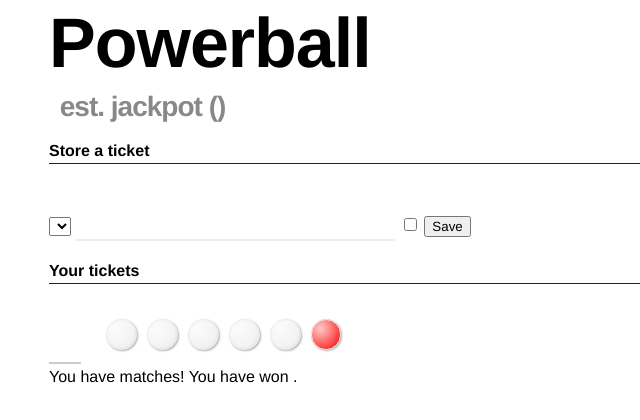
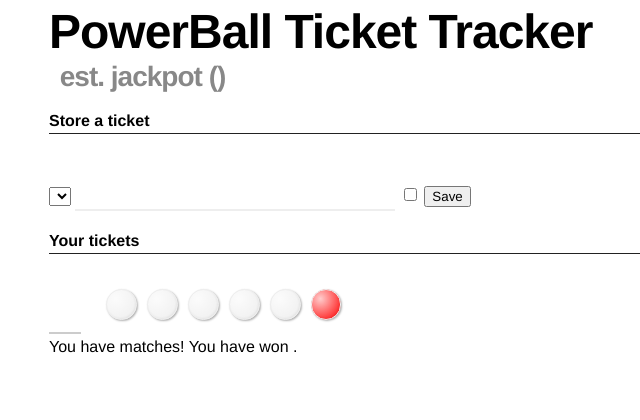
Before and after one commit to andrewhouser/PowerBallTicketTracker, a PHP site: page / in a window 1280 px wide. Shown: the top 420 px of the page, without its empty margins (291-931 px from the left). Run offline with PHP 8.4, Linux system fonts and the light colour scheme; a stand-in replaces the project's code that opens the database connection; lists and menus that the app fills with data are empty; style sheets or scripts are compiled from the project's sources.

Commit message:
Changed project public-facing name

```diff
--- a/index.html
+++ b/index.html
@@ -7,7 +7,7 @@
 	<script src="./res/js/main.js"></script>
 </head>
 <body>
-	<h1>Powerball
+	<h1>PowerBall Ticket Tracker
 		<div>
 			<span data-bind="text: jackpot"></span><em>est. jackpot (<em data-bind="text: nextDrawDate"></em>)</em>
 		</div>
--- a/res/css/scss/title.scss
+++ b/res/css/scss/title.scss
@@ -1,5 +1,5 @@
 h1 {
-	font-size: 70px;
+	font-size: 48px;
 	font-weight: bold;
 	letter-spacing: -1px;
 	line-height: 1;
```
